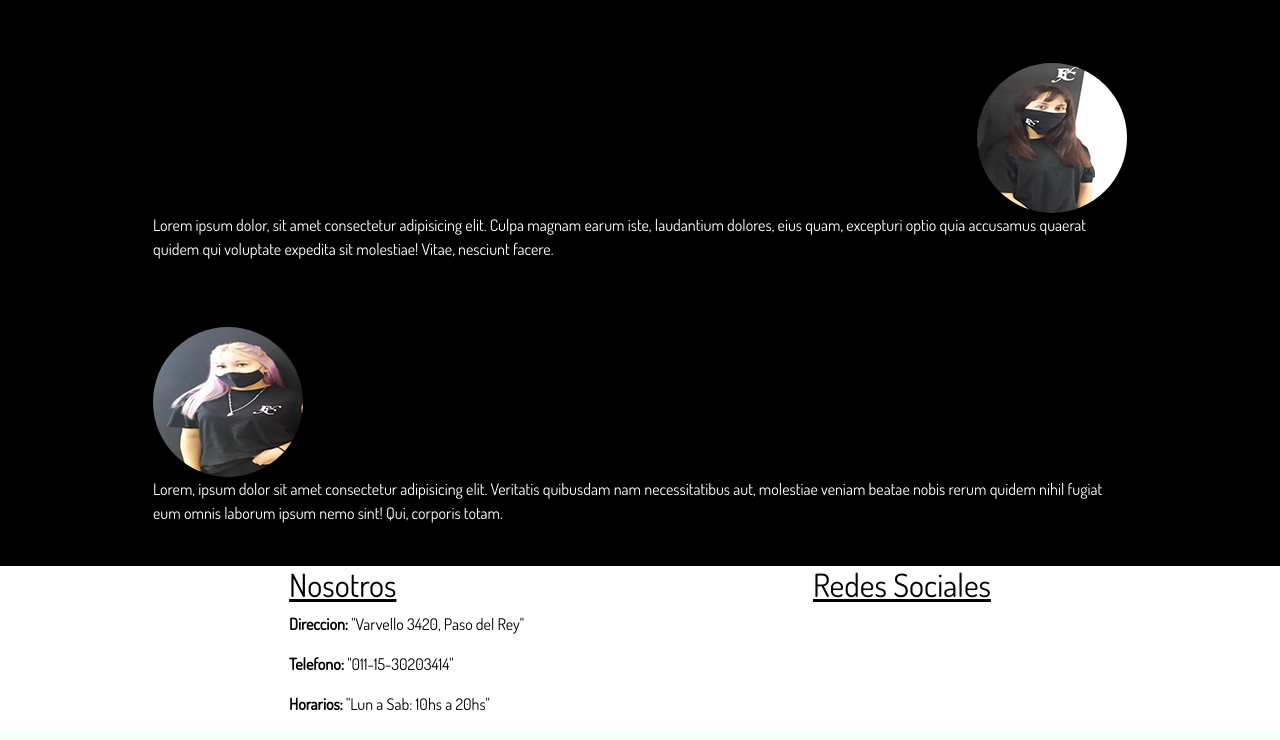
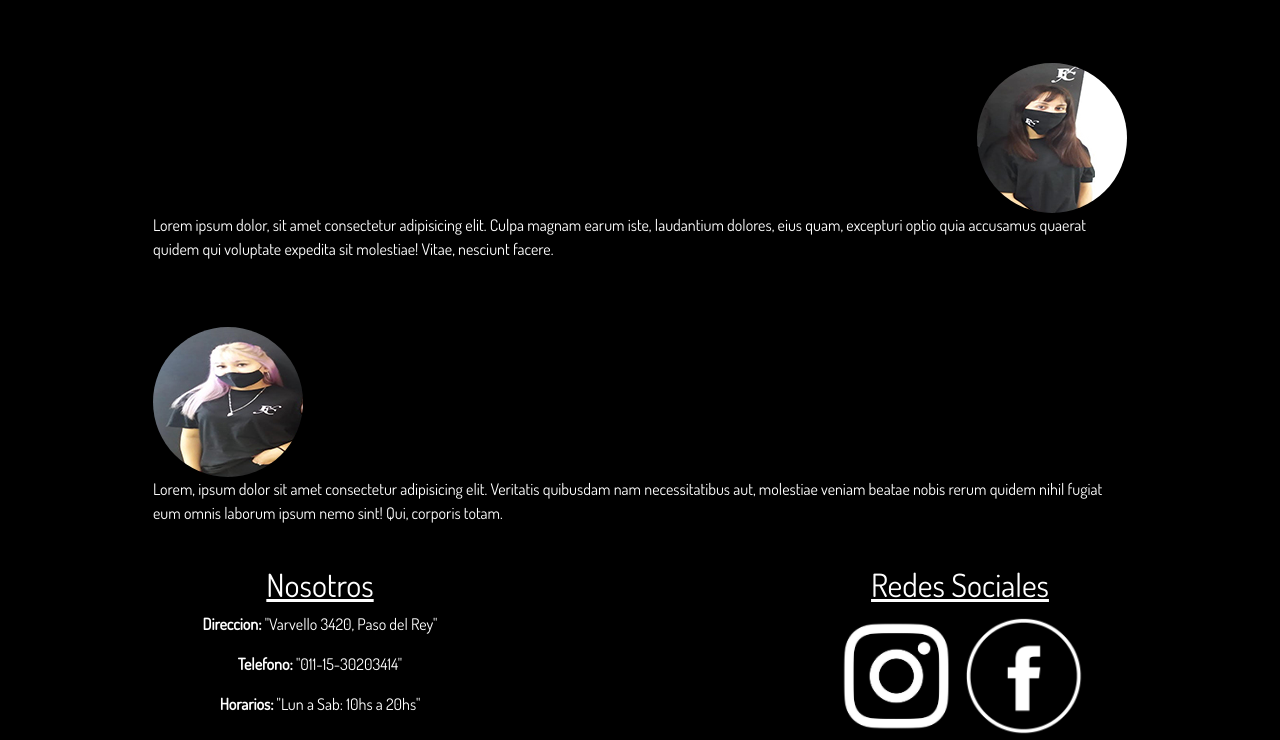
Before and after one commit to Angel-Lesme/nuevo_repo, a plain HTML site: page html/nosotros.html in a window 1280 px wide. Shown: the part 933-1673 px from the top of the page. Drawn offline with Linux system fonts and the light colour scheme; files that its build step writes are made by us from their sources.

Commit message:
Mejorando_footer

```diff
--- a/css/nosotros.css
+++ b/css/nosotros.css
@@ -38,11 +38,11 @@ body{
 }
 
 footer{
-    background-color: white;
-    color: black;
+    background-color: black;
+    color: white;
 }
 
 .titulos-footer{
     text-decoration: underline;
-    color: black;
+    color: white;
 }
--- a/css/servicio.css
+++ b/css/servicio.css
@@ -83,13 +83,13 @@ h2{
 }
 
 footer{
-    background-color: white;
-    color: black;
+    background-color: black;
+    color: white;
 }
 
 .titulos-footer{
     text-decoration: underline;
-    color: black;
+    color: white;
 }
 
 @media only screen and (min-device-width: 320px) and (max-device-width: 480px){
--- a/html/nosotros.html
+++ b/html/nosotros.html
@@ -70,6 +70,10 @@
         </div>
         <div class="footer-redes_sociales">
             <h2 class="titulos-footer">Redes Sociales</h2>
+            <div class="img_footer">
+                <img src="../assets/Iconos/logo_ig_blanco}.jpg" alt="logotipo-de-instagram">
+                <img src="../assets/Iconos/facebook-blanco.png" alt="logo_face_blanco">
+            </div>
         </div>
     </footer>
 </body>
--- a/sass/style.css
+++ b/sass/style.css
@@ -74,25 +74,6 @@ footer {
   -webkit-box-pack: end;
       -ms-flex-pack: end;
           justify-content: flex-end;
-}
-
-footer .gmail {
-  display: -webkit-box;
-  display: -ms-flexbox;
-  display: flex;
-  -webkit-box-orient: horizontal;
-  -webkit-box-direction: reverse;
-      -ms-flex-direction: row-reverse;
-          flex-direction: row-reverse;
-  -ms-flex-wrap: wrap;
-      flex-wrap: wrap;
-}
-
-footer .gmail img {
-  width: 5%;
-}
-
-footer{
     display: flex;
     flex-direction:row ;
     flex-wrap: nowrap;
@@ -103,14 +84,31 @@ footer{
 
 .titulos-footer{
   text-decoration: underline;
+  font-weight: 100;
 }
 
 .texto-negrita-footer{
   font-weight:bold;
 }
 
-.footer-nosotros{
-  display: block;
+.footer-redes_sociales, .footer-nosotros{
+  display: flex;
+  flex-direction: column;
+  justify-content: center;
+  align-items: center;
+  flex-wrap: nowrap;
+  width: 50%;
+}
+
+.img_footer{
+  display: flex;
+  flex-direction: row;
+  justify-content: center;
+}
+
+.img_footer img{
+  width: 20%;
+  padding: 3px;
 }
 
 @media only screen and (min-device-width: 320px) and (max-device-width: 768px) {
```
Also changed, not shown: html/contactos.html (+4 -0 lines), html/servicios.html (+4 -0 lines), html/turnos.html (+4 -0 lines), index.html (+4 -0 lines), assets/Iconos/facebook-blanco.png (added), assets/Iconos/logo_face.jpg (added), assets/Iconos/logo_face_blanco{.jpg (added), assets/Iconos/logo_ig_blanco.png (added), assets/Iconos/logo_ig_blanco}.jpg (added), assets/Iconos/logos.jpg (added).
